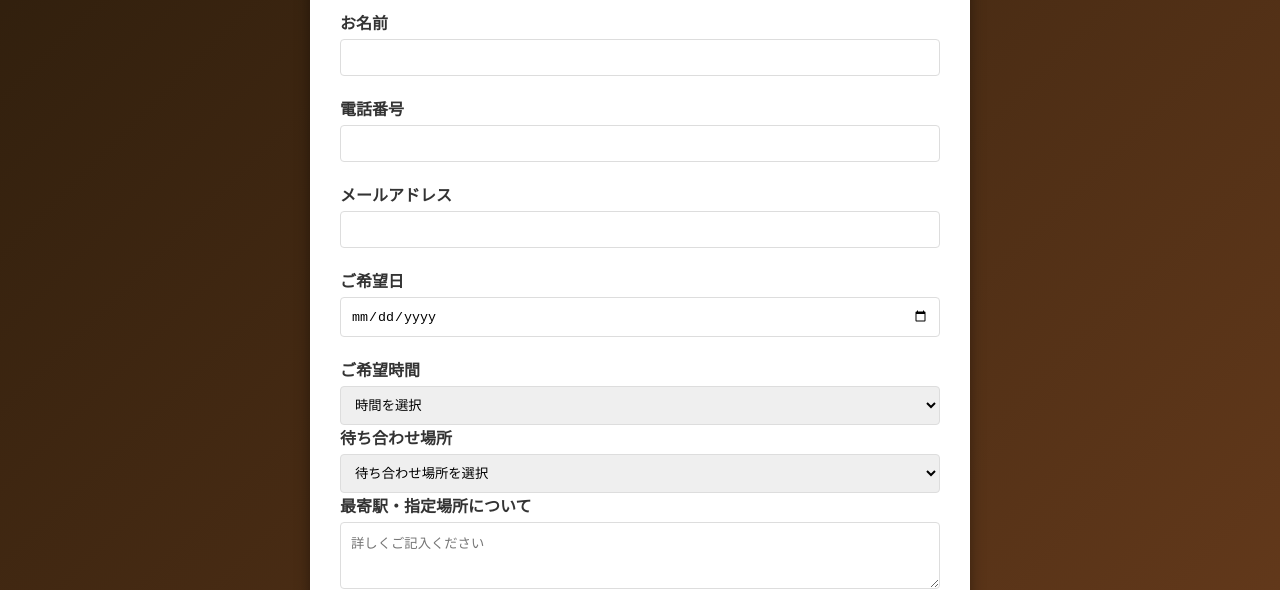
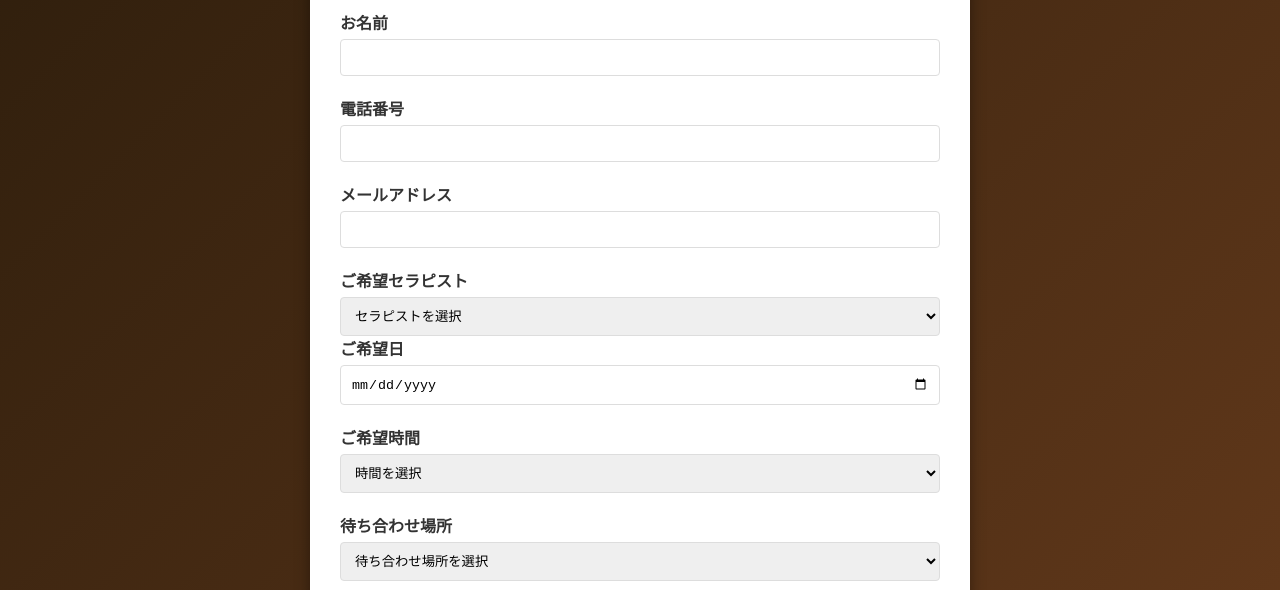
Before and after one commit to ut6119/my-website, a website: page reserve.html in a window 1280 px wide. Shown: the part 221-811 px from the top of the page. Drawn offline with Linux system fonts and the light colour scheme.

Commit message:
セラピ選択追加

```diff
--- a/reserve.html
+++ b/reserve.html
@@ -42,6 +42,10 @@
     }
     .form-group {
       margin-bottom: 20px;
+    }
+    .space-label {
+            margin-top: 20px;
+            display: block;
     }
     label {
       display: block;
@@ -102,6 +106,12 @@
         <label for="email">メールアドレス</label>
         <input type="email" id="email" name="email" required>
       </div>
+
+        <label for="meeting_place" class="space-label">ご希望セラピスト</label>
+        <select id="meeting_place" name="meeting_place" required>
+          <option value="">セラピストを選択</option>
+          <option value="蒼人">蒼人</option>
+        </select>
 
       <div class="form-group">
         <label for="date">ご希望日</label>
```
